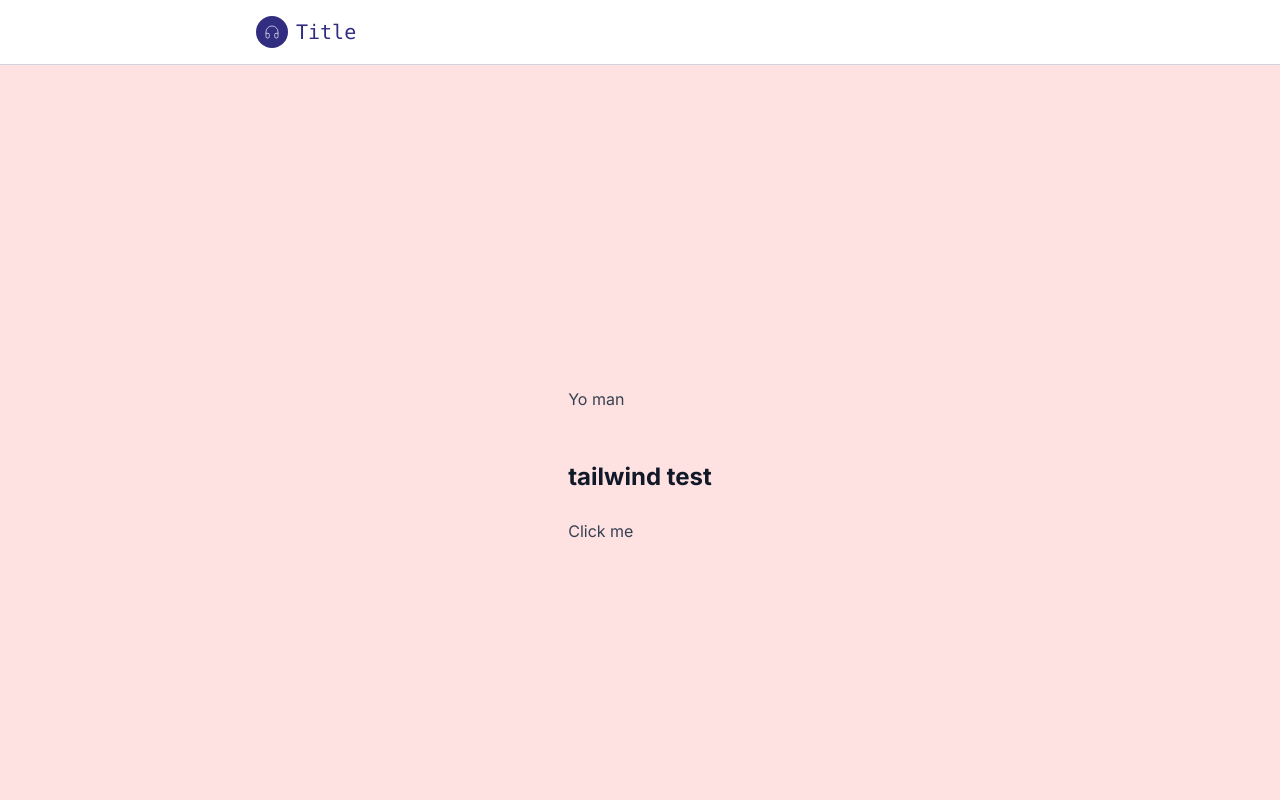
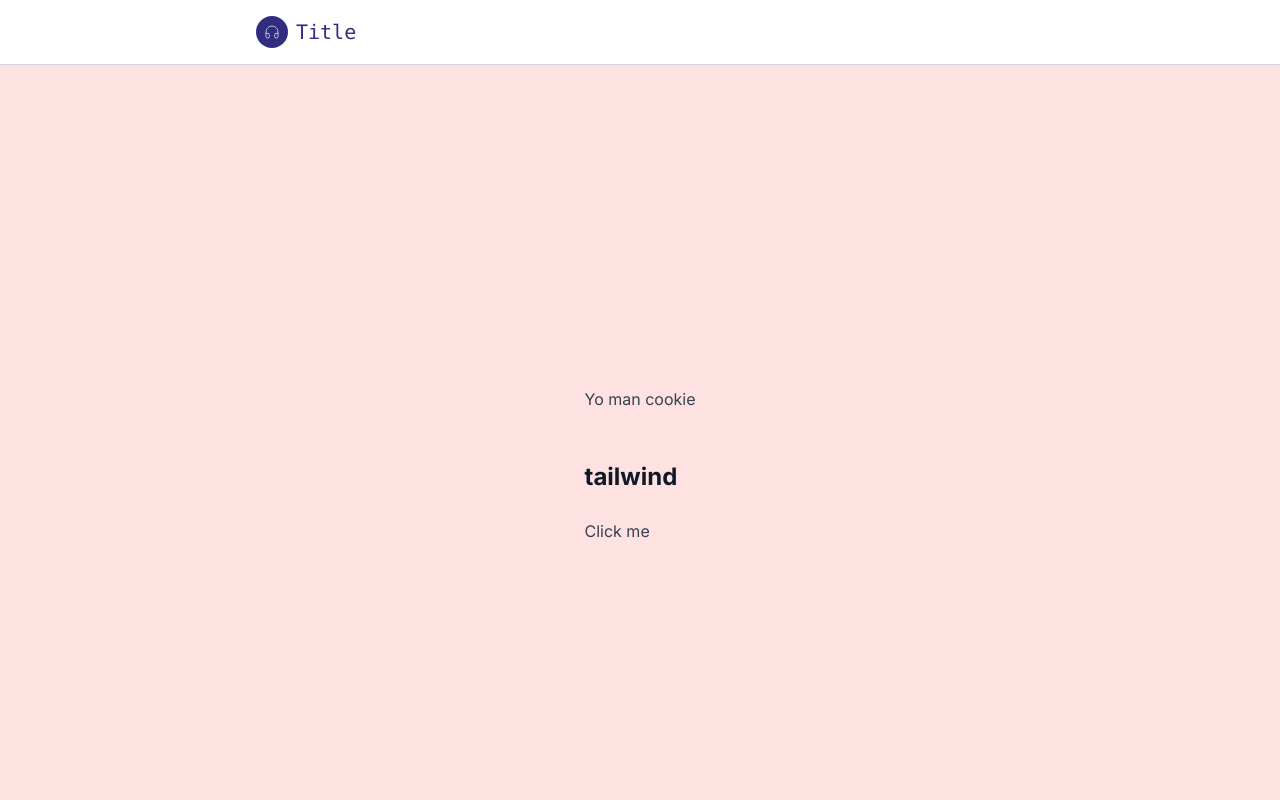
Before and after one commit to appcessorize/suno-api, a Next.js app: page / in a window 1280 px wide. Shown: the top 800 px of the page. Built offline with nearby package versions, Linux system fonts and the light colour scheme.

Commit message:
cookie change

```diff
--- a/src/app/page.tsx
+++ b/src/app/page.tsx
@@ -12,8 +12,8 @@ export default function Home() {
     >
       <div className="h-screen w-full bg-red-100 flex items-center justify-center snap-start">
         <div className="prose">
-          <p>Yo man</p>
-          <h2>tailwind test</h2>
+          <p>Yo man cookie</p>
+          <h2>tailwind </h2>
           <button onClick={() => console.log("clicked")}>Click me</button>
         </div>
       </div>
```
